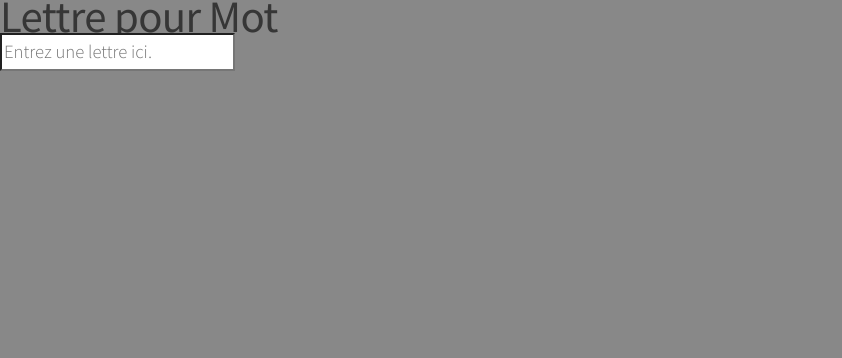
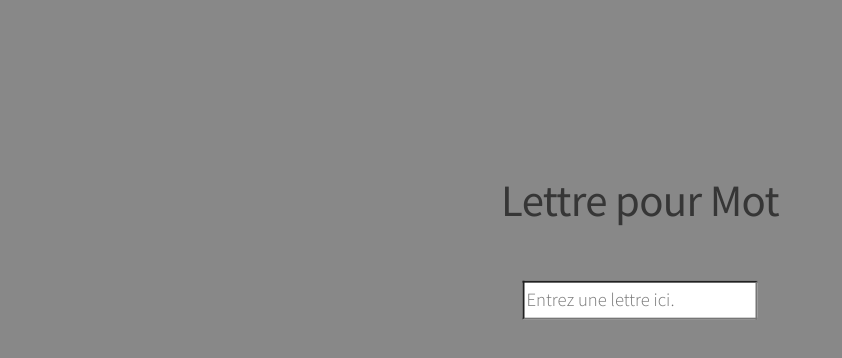
Before and after one commit to oskar-codes/lettrepourmot, a plain HTML site: page index.html in a window 1280 px wide. Shown: the whole page, without its empty margins (0-842 px from the left). Drawn offline with Linux system fonts and the light colour scheme.

Commit message:
Update index.html

```diff
--- a/index.html
+++ b/index.html
@@ -5,6 +5,20 @@
     <meta charset="utf-8" />
     <meta name="viewport" content="width=device-width, initial-scale=1, user-scalable=no" />
     <link rel="stylesheet" href="style.css" />
+    <style>
+      h1 {
+        position: absolute;
+        left: 50%;
+        top: 0%;
+        transform: translate(-50%, -50%) translateY(200px);
+      }
+      input {
+        position: absolute;
+        left: 50%;
+        top: 0%;
+        transform: translate(-50%, -50%) translateY(300px);
+      }
+    </style>
   </head>
   <body>
     <h1>Lettre pour Mot</h1>
```
